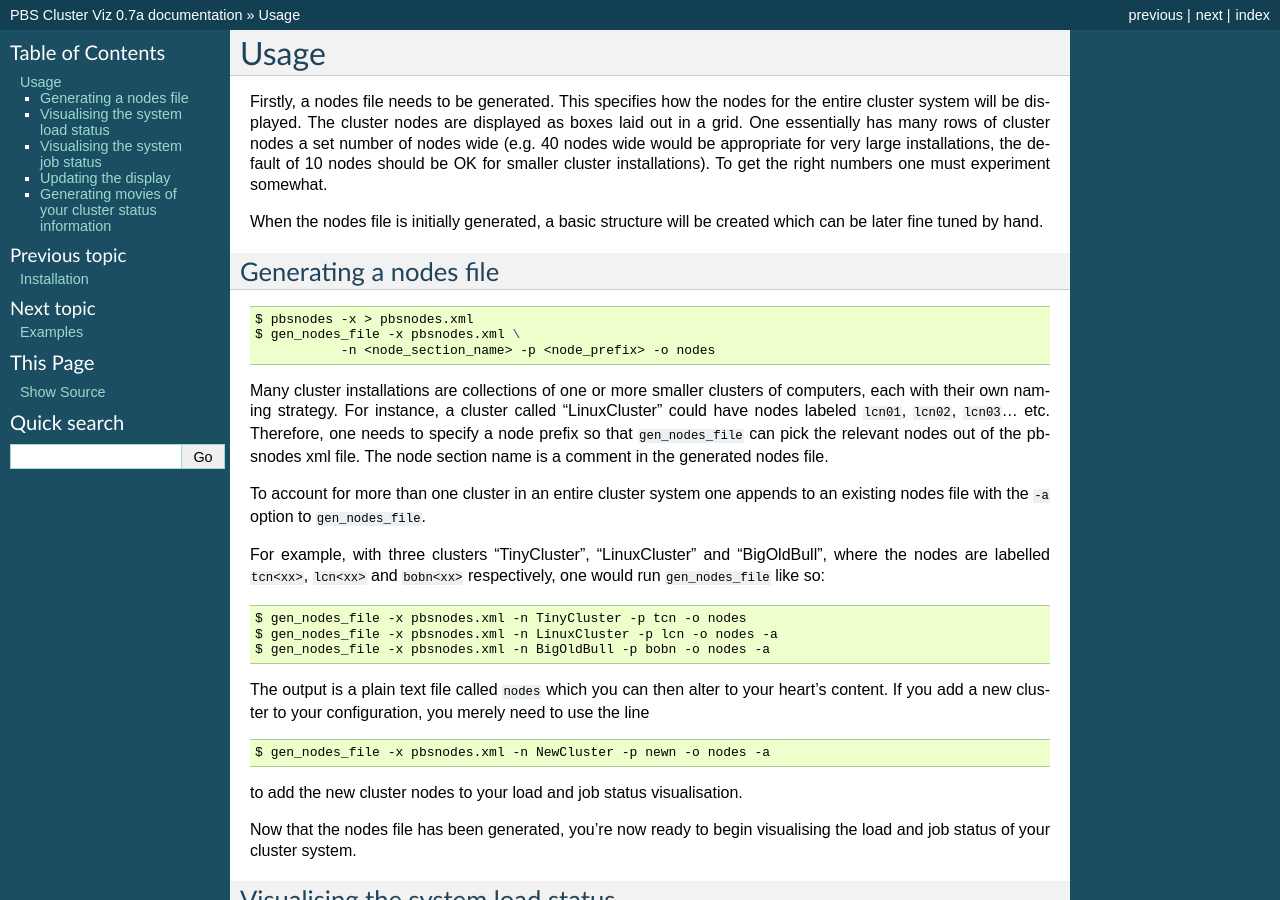
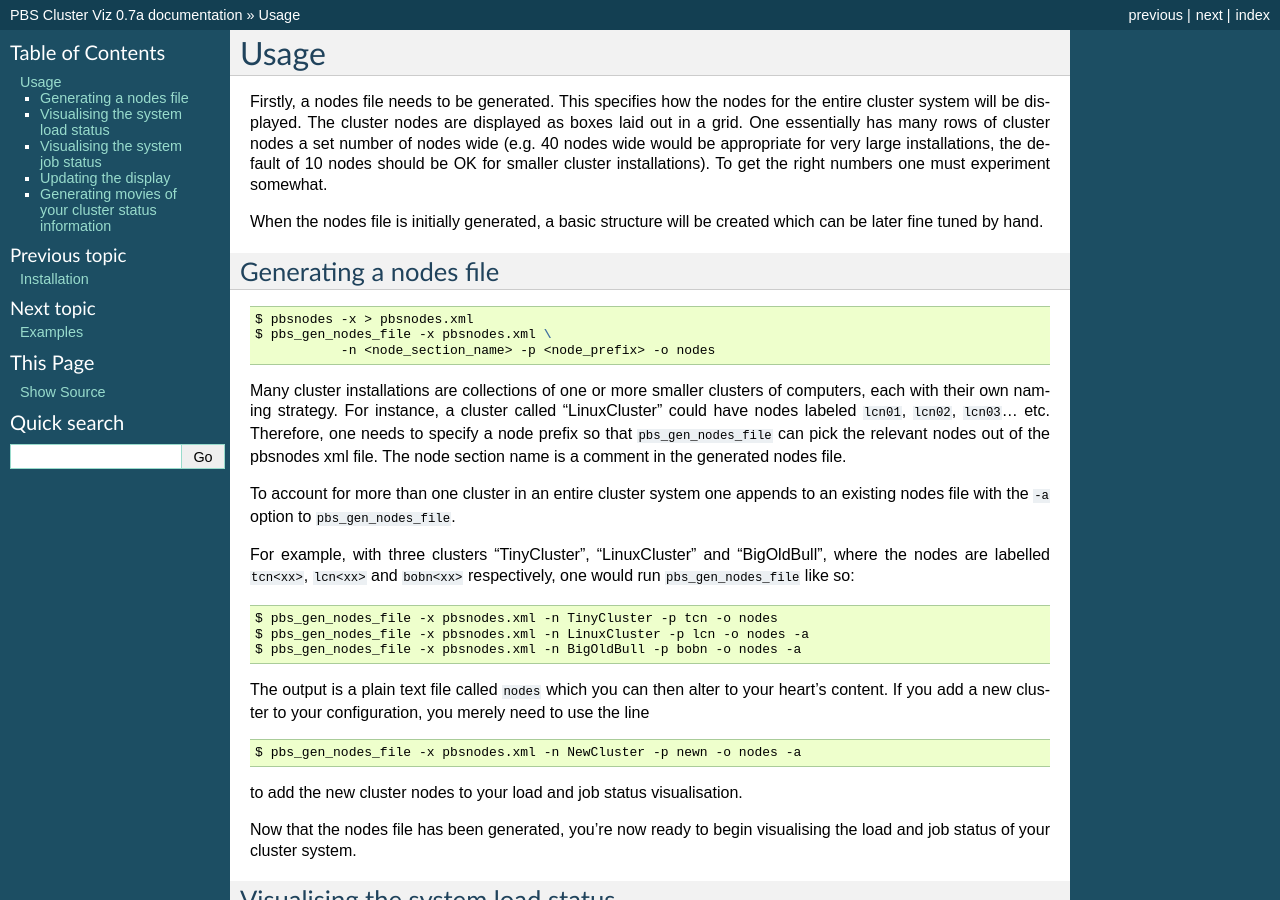
Before and after one commit to paultcochrane/pbsclusterviz, a Sphinx documentation site: the page built from doc/usage.rst, in a window 1280 px wide and 900 px high. Built offline with Sphinx 7.4.7, drawn with Linux system fonts in a browser that asks for light colours; formulas are drawn with MathJax 3.

Commit message:
Renaming gen_nodes_file to pbs_gen_nodes_file
This change was requested by Orion Poplawski as part of accepting pbsclusterviz into Fedora

```diff
--- a/doc/index.rst
+++ b/doc/index.rst
@@ -39,7 +39,7 @@ For the impatient:
     $ python setup.py install
     $ pbsnodes -x > pbsnodes.xml
     # assuming your cluster nodes all start with 'lcn'
-    $ gen_nodes_file -x pbsnodes.xml -n Cluster -p lcn -o nodes
+    $ pbs_gen_nodes_file -x pbsnodes.xml -n Cluster -p lcn -o nodes
     $ pbs_cluster_status
 
 --------------------------------------------------------------------------
--- a/doc/usage.rst
+++ b/doc/usage.rst
@@ -20,28 +20,28 @@ Generating a nodes file
 .. code-block:: bash
 
    $ pbsnodes -x > pbsnodes.xml
-   $ gen_nodes_file -x pbsnodes.xml \
+   $ pbs_gen_nodes_file -x pbsnodes.xml \
               -n <node_section_name> -p <node_prefix> -o nodes
 
 Many cluster installations are collections of one or more smaller clusters
 of computers, each with their own naming strategy.  For instance, a cluster
 called "LinuxCluster" could have nodes labeled ``lcn01``, ``lcn02``, ``lcn03``... etc.
-Therefore, one needs to specify a node prefix so that ``gen_nodes_file`` can
+Therefore, one needs to specify a node prefix so that ``pbs_gen_nodes_file`` can
 pick the relevant nodes out of the pbsnodes xml file.  The node section name
 is a comment in the generated nodes file.
 
 To account for more than one cluster in an entire cluster system one appends
-to an existing nodes file with the ``-a`` option to ``gen_nodes_file``.
+to an existing nodes file with the ``-a`` option to ``pbs_gen_nodes_file``.
 
 For example, with three clusters "TinyCluster", "LinuxCluster" and
 "BigOldBull", where the nodes are labelled ``tcn<xx>``, ``lcn<xx>`` and ``bobn<xx>``
-respectively, one would run ``gen_nodes_file`` like so:
+respectively, one would run ``pbs_gen_nodes_file`` like so:
 
 .. code-block:: bash
 
-   $ gen_nodes_file -x pbsnodes.xml -n TinyCluster -p tcn -o nodes
-   $ gen_nodes_file -x pbsnodes.xml -n LinuxCluster -p lcn -o nodes -a
-   $ gen_nodes_file -x pbsnodes.xml -n BigOldBull -p bobn -o nodes -a
+   $ pbs_gen_nodes_file -x pbsnodes.xml -n TinyCluster -p tcn -o nodes
+   $ pbs_gen_nodes_file -x pbsnodes.xml -n LinuxCluster -p lcn -o nodes -a
+   $ pbs_gen_nodes_file -x pbsnodes.xml -n BigOldBull -p bobn -o nodes -a
 
 The output is a plain text file called ``nodes`` which you can then alter to
 your heart's content.  If you add a new cluster to your configuration, you
@@ -49,7 +49,7 @@ merely need to use the line
 
 .. code-block:: bash
 
-   $ gen_nodes_file -x pbsnodes.xml -n NewCluster -p newn -o nodes -a
+   $ pbs_gen_nodes_file -x pbsnodes.xml -n NewCluster -p newn -o nodes -a
 
 to add the new cluster nodes to your load and job status visualisation.
 
--- a/setup.py
+++ b/setup.py
@@ -16,7 +16,7 @@ a=setup(name="pbsclusterviz",
       packages=['pbsclusterviz'],
       scripts=[
                 'bin/pbs_cluster_status',
-                'bin/gen_nodes_file',
+                'bin/pbs_gen_nodes_file',
                 ],
       data_files=[('/etc/pbsclusterviz.d',
                     [
```
Also changed, not shown: README.md (+9 -9 lines), 6 other files.
